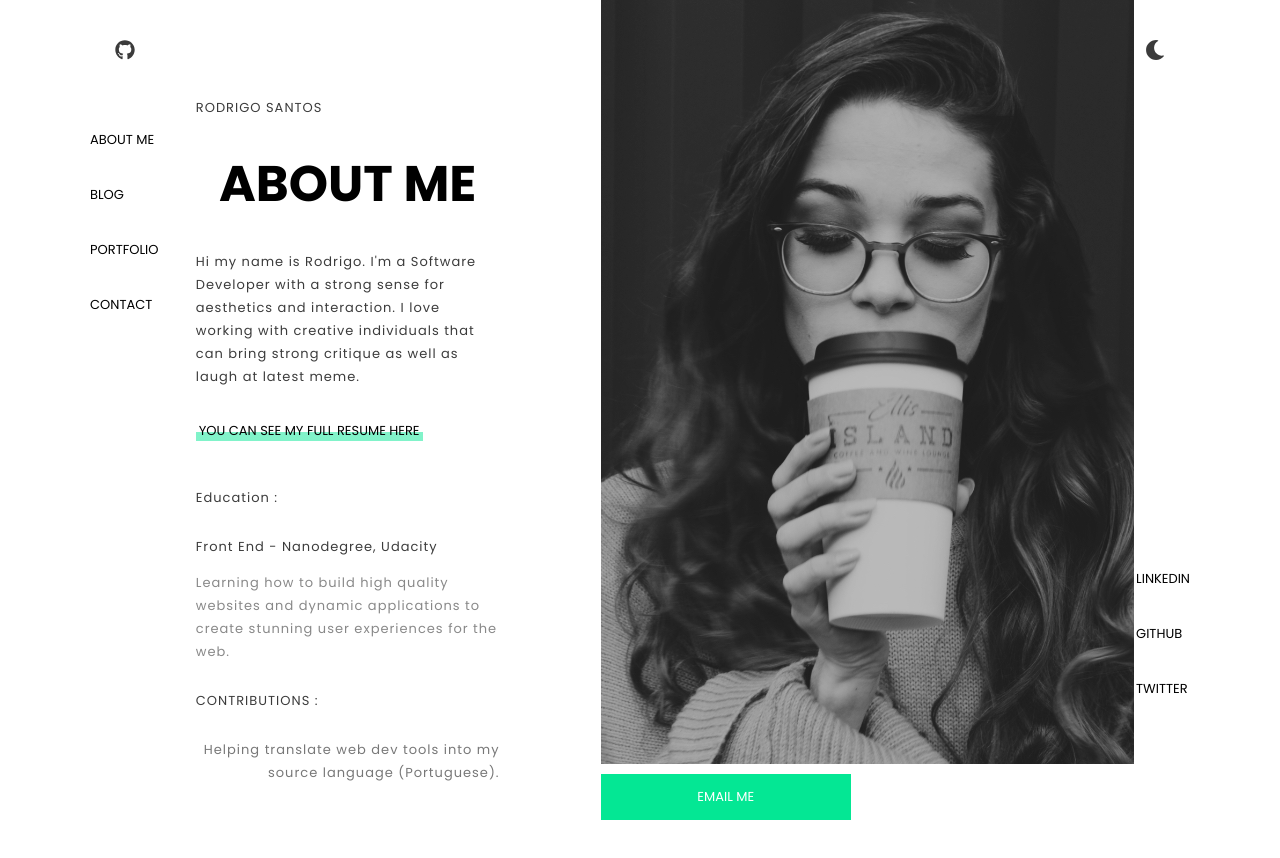
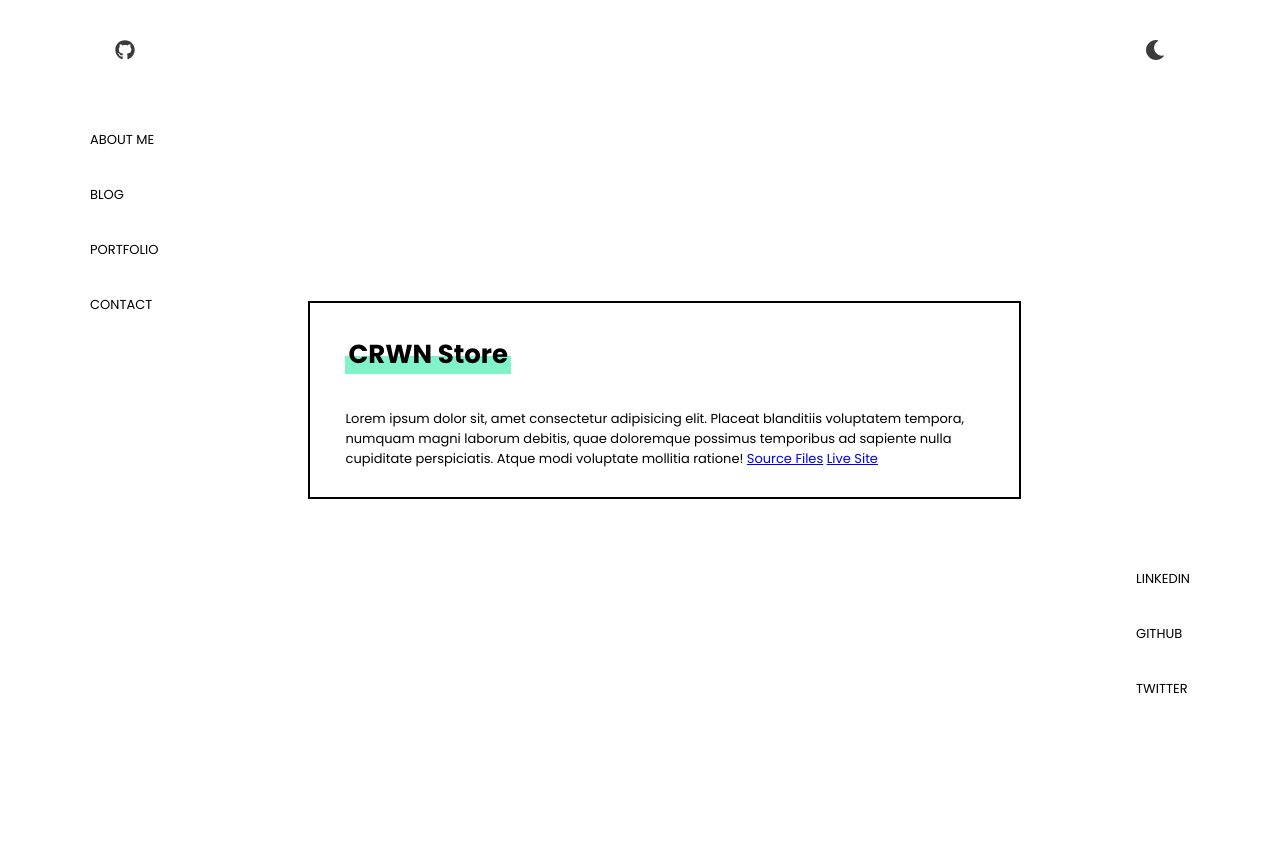
Before and after one commit to rodsnts/rsantos-portfolio, a React (Create React App) app: page /portfolio in a window 1280 px wide. Shown: the top 858 px of the page. After the commit the page ends 800 px from the top, so only its background shows below. Built offline with nearby package versions, Linux system fonts and the light colour scheme.

Commit message:
portfolio section

```diff
--- a/src/components/About/About.jsx
+++ b/src/components/About/About.jsx
@@ -1,16 +1,12 @@
 import React from "react";
+import Header from "../Header/Header";
 
 const db = require("../../db.json");
 
 const About = () => {
   return (
     <section className="about">
-      <p
-        style={{ textTransform: "uppercase" }}
-      >{`${db.profile.firstName} ${db.profile.lastName}`}</p>
-
-      <h1>ABOUT ME</h1>
-      <p>{db.about.me}</p>
+      <Header title="About me" />
 
       <span
         className="mark"
--- /dev/null
+++ b/src/components/Header/Header.jsx
@@ -0,0 +1,18 @@
+import React, { Fragment } from "react";
+
+const db = require("../../db.json");
+
+const Header = (props) => {
+  return (
+    <Fragment>
+      <p
+        style={{ textTransform: "uppercase" }}
+      >{`${db.profile.firstName} ${db.profile.lastName}`}</p>
+
+      <h1 style={{ textTransform: "uppercase" }}>{props.title}</h1>
+      <p>{db.about.me}</p>
+    </Fragment>
+  );
+};
+
+export default Header;
--- a/src/pages/AboutMe.jsx
+++ b/src/pages/AboutMe.jsx
@@ -10,13 +10,13 @@ import Photo1 from "../img/photo1.jpg";
 const AboutMe = () => {
   return (
     <main className="content">
-      <About />
+      <About title="About me" />
 
       <Gap space="10" />
 
       <div className="container2">
         <MainPicture imgURL={Photo1} />
-        <ButtonPrimary text="hire me" />
+        <ButtonPrimary text="email me" />
       </div>
     </main>
   );
--- /dev/null
+++ b/src/pages/Portfilio.scss
@@ -0,0 +1,17 @@
+@import "../scss/abstracts/variables.scss";
+
+.main {
+  display: flex;
+  align-items: center;
+}
+
+.card {
+  margin: 0 150px;
+  padding: 15px 35px;
+  border: 2px solid black;
+
+  h1 {
+    padding: 0 3px;
+    margin-bottom: 35px;
+  }
+}
--- a/src/pages/Portfolio.jsx
+++ b/src/pages/Portfolio.jsx
@@ -1,22 +1,26 @@
 import React from "react";
 
-import About from "../components/About/About";
-import Gap from "../components/Gap/Gap";
-import MainPicture from "../components/MainPicture/MainPicture";
-import ButtonPrimary from "../components/ButtonPrimary/ButtonPrimary";
+import "./Portfilio.scss";
 
-import Photo from "../img/photo.jpg";
+const project = require("../projects.json");
 
 const Portfolio = () => {
   return (
-    <main className="content">
-      <About />
-
-      <Gap space="10" />
-
-      <div className="container2">
-        <MainPicture imgURL={Photo} />
-        <ButtonPrimary text="email me" />
+    <main>
+      <div className="card">
+        <div className="card-image"></div>
+        <div className="card-body">
+          <h1 className="mark" style={{ width: "fit-content" }}>
+            {project.projects.name}
+          </h1>
+          <p>
+            Lorem ipsum dolor sit, amet consectetur adipisicing elit. Placeat
+            blanditiis voluptatem tempora, numquam magni laborum debitis, quae
+            doloremque possimus temporibus ad sapiente nulla cupiditate
+            perspiciatis. Atque modi voluptate mollitia ratione!{" "}
+            <a href="/">Source Files</a> <a href="/">Live Site</a>
+          </p>
+        </div>
       </div>
     </main>
   );
--- /dev/null
+++ b/src/projects.json
@@ -0,0 +1,9 @@
+{
+  "projects": {
+    "id": 0,
+    "name": "CRWN Store",
+    "projectImage": "/",
+    "info": "",
+    "url": "/"
+  }
+}
--- a/src/scss/layout/layout.scss
+++ b/src/scss/layout/layout.scss
@@ -4,6 +4,7 @@ body {
   margin: 0;
   padding: 0;
   overflow: hidden;
+  background-color: $neutral-white;
 }
 
 html {
```
